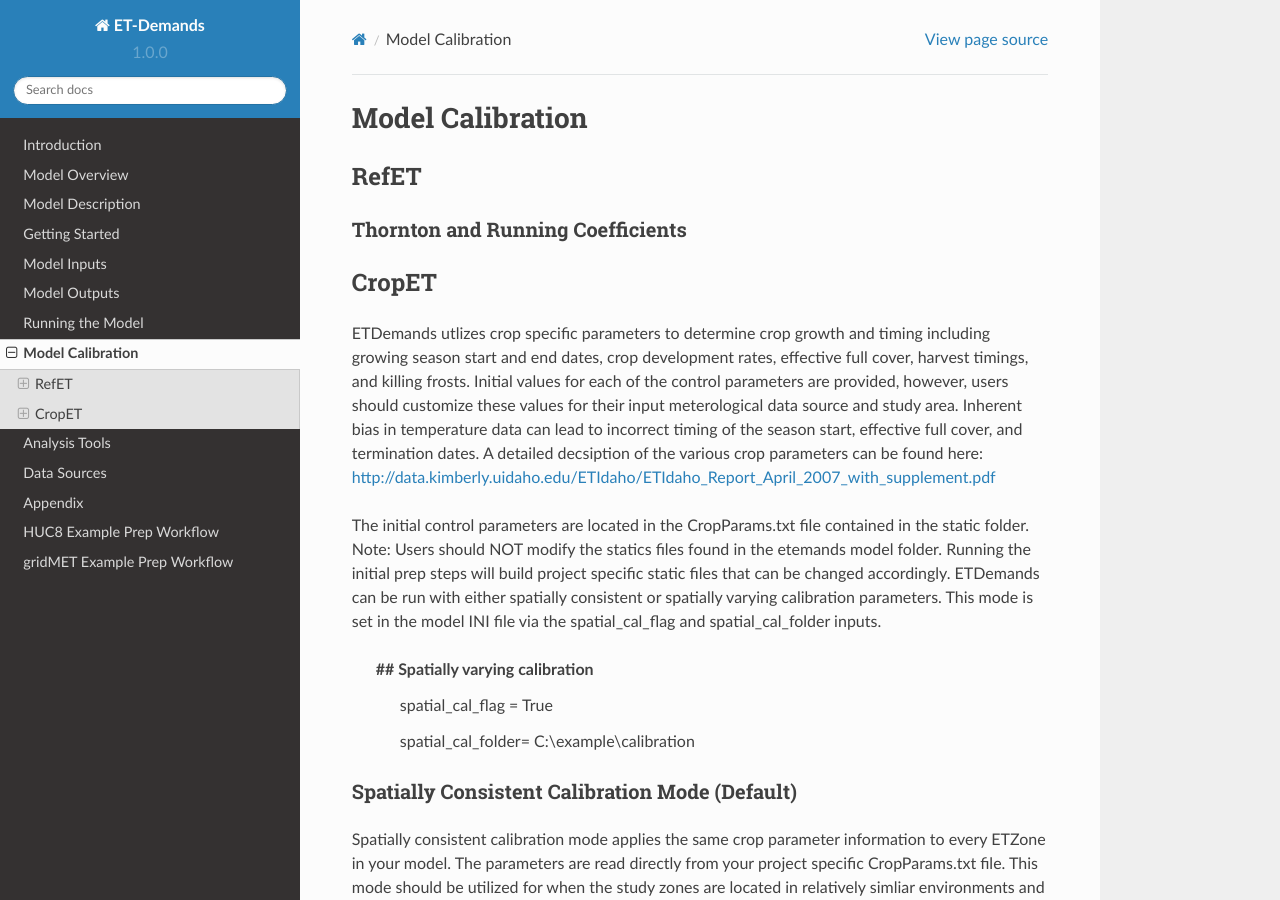
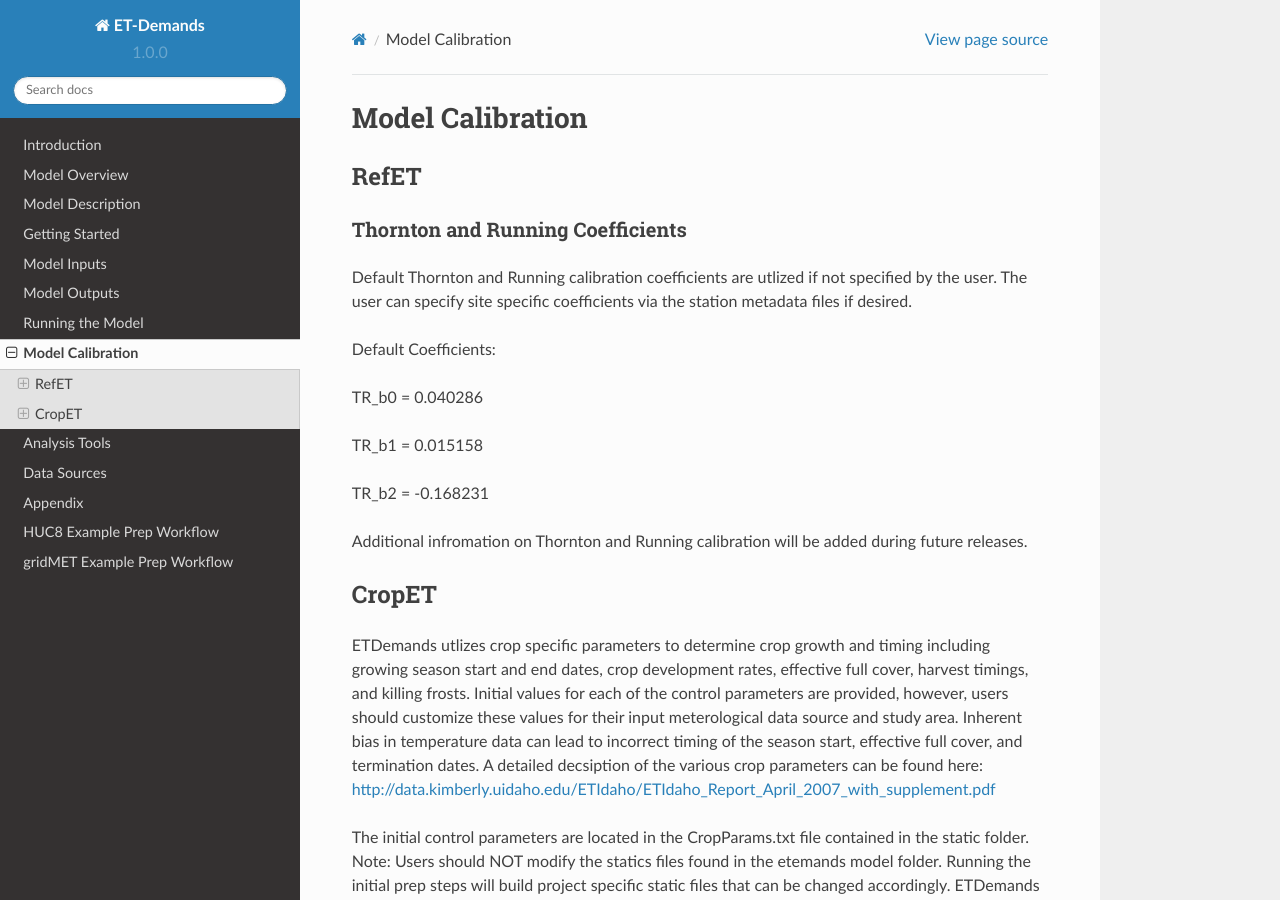
Before and after one commit to DOI-BOR/et-demands, a Sphinx documentation site: the page built from docs/model_calibration.rst, in a window 1280 px wide and 900 px high. Built offline with Sphinx 7.4.7 and the Read the Docs theme 2.0.0, drawn with Linux system fonts in a browser that asks for light colours.

Commit message:
Added initial Thornton and Running text

```diff
--- a/docs/model_calibration.rst
+++ b/docs/model_calibration.rst
@@ -12,6 +12,18 @@ RefET
 
 Thornton and Running Coefficients
 ^^^^^^^^^^^^^^^^^^^^^^^^^^^^^^^^^
+Default Thornton and Running calibration coefficients are utlized if not specified by the user. The user can specify site specific coefficients via the station metadata files if desired.
+
+Default Coefficients:
+
+TR_b0 = 0.040286
+
+TR_b1 = 0.015158
+
+TR_b2 = -0.168231
+
+Additional infromation on Thornton and Running calibration will be added during future releases.
+
 
 .. _model-calibration-cropet:
 
```
